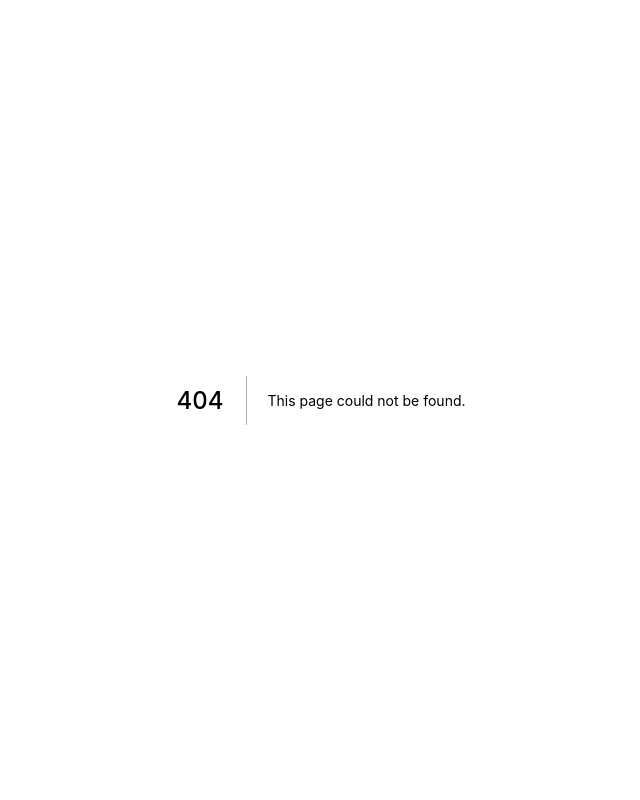
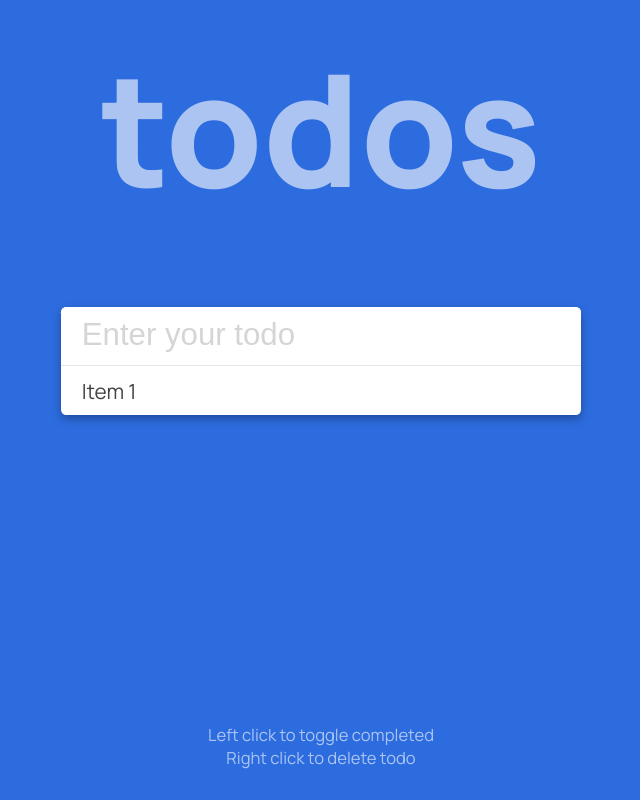
Before and after one commit to benxene/7days-50projects, a Next.js app: page /todolist in a window 1280 px wide. Before the commit this address had no page. Shown: the whole page, without its empty margins (319-959 px from the left). Built offline with nearby package versions, Linux system fonts and the light colour scheme.

Commit message:
todo list project added (#10)

```diff
--- /dev/null
+++ b/src/pages/todolist.tsx
@@ -0,0 +1,139 @@
+import Head from 'next/head';
+import { useState } from 'react';
+import styled from 'styled-components';
+
+import { colors } from '../constants/theme';
+
+interface ListItem {
+  ind: number;
+  val: string;
+  setList: Function;
+}
+
+const ListItem = ({ ind, val, setList }: ListItem) => {
+  const [done, setDone] = useState(false);
+
+  const handleRemove = (e: any) => {
+    e.preventDefault();
+    setList((old: any) => {
+      old.splice(ind, 1);
+      return [...old];
+    });
+  };
+
+  return (
+    <li
+      key={ind + val}
+      onClick={() => setDone(done => !done)}
+      onContextMenu={handleRemove}
+      style={done ? { textDecoration: 'line-through', color: 'rgba(0, 0, 0, 0.2)' } : {}}
+    >
+      {val}
+    </li>
+  );
+};
+
+export default function ToDoList() {
+  const [item, setItem] = useState('');
+  const [list, setList] = useState(['Item 1']);
+
+  const handleKeyPress = (e: any) => {
+    if (e.key === 'Enter') {
+      setList(old => [...old, item]);
+      setItem('');
+    }
+  };
+
+  return (
+    <>
+      <Head>
+        <title>To Do List</title>
+      </Head>
+      <Section>
+        <Header>todos</Header>
+        <Main>
+          <input
+            placeholder='Enter your todo'
+            value={item}
+            onChange={e => setItem(e.target.value)}
+            onKeyDown={handleKeyPress}
+          />
+          <ul>
+            {list.map((val, ind) => {
+              return <ListItem val={val} ind={ind} key={ind} setList={setList} />;
+            })}
+          </ul>
+        </Main>
+        <Footer>
+          <p>Left click to toggle completed</p>
+          <p>Right click to delete todo</p>
+        </Footer>
+      </Section>
+    </>
+  );
+}
+
+const Section = styled.section`
+  min-height: 100vh;
+  background-color: ${colors.primary};
+  color: ${colors.contrast.primary};
+  position: relative;
+  text-align: center;
+  padding-top: 2rem;
+  padding-bottom: 9rem;
+`;
+
+const Header = styled.h1`
+  font-size: 15rem;
+  color: rgba(255, 255, 255, 0.6);
+  margin-bottom: 7rem;
+`;
+
+const Main = styled.div`
+  background-color: ${colors.contrast.primary};
+  max-width: 50rem;
+  margin: 2rem auto;
+  box-shadow: 0 4px 10px rgba(0, 0, 0, 0.3);
+  border-radius: 0.5rem;
+
+  & ul {
+    list-style: none;
+    text-align: left;
+
+    & li {
+      color: #444;
+      font-size: 2rem;
+      padding: 1rem 2rem;
+      border-top: 1px solid #e5e5e5;
+      transition: all 0.2s;
+    }
+  }
+
+  & input {
+    padding: 1rem 2rem;
+    font-size: 3rem;
+    border: none;
+    width: 100%;
+    border-top-left-radius: 0.5rem;
+    border-top-right-radius: 0.5rem;
+    margin-bottom: 0.2rem;
+
+    &::placeholder {
+      color: #d5d5d5;
+    }
+
+    &:focus {
+      outline-color: ${colors.secondary};
+    }
+  }
+`;
+
+const Footer = styled.div`
+  padding: 3rem 0;
+  position: absolute;
+  width: 100%;
+  bottom: 0%;
+  & > p {
+    color: rgba(255, 255, 255, 0.6);
+  }
+`;
```
